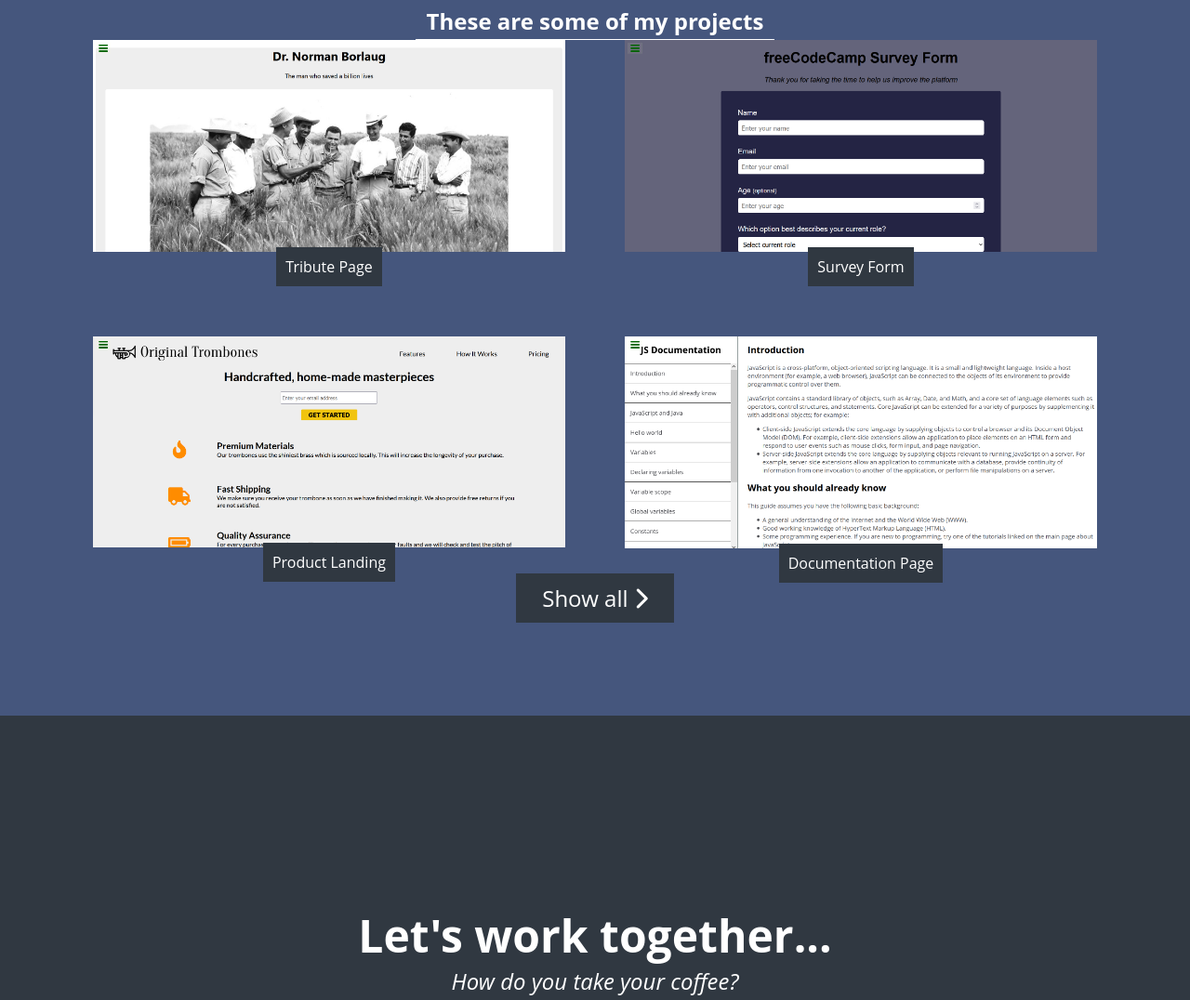
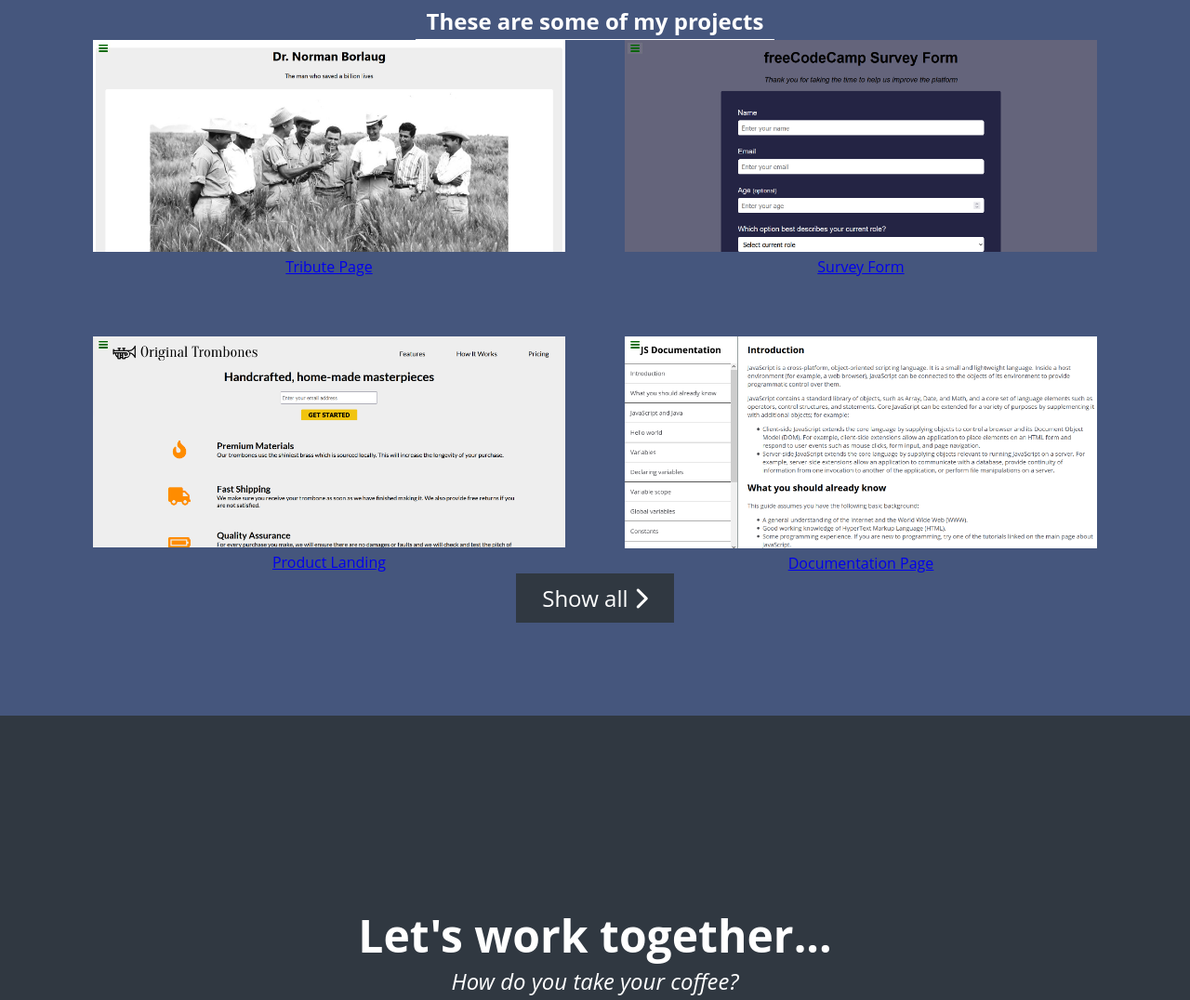
Before and after one commit to jgeng98/fcc-responsive-web-design-personal-portfolio, a plain HTML site: page index.html in a window 1280 px wide. Shown: the part 897-1973 px from the top of the page at 93% size. Drawn offline with Linux system fonts and the light colour scheme.

Commit message:
change project tiles

```diff
--- a/index.html
+++ b/index.html
@@ -37,13 +37,8 @@
                 src="/Resources/tribute-page.png"
                 alt="Screenshot of tribute page"
               />
+              <p>Tribute Page</p>
             </a>
-
-            <p class="project-desc">
-              <a target="_blank" href="https://codepen.io/jgeng98/full/JjNOLdr"
-                >Tribute Page</a
-              >
-            </p>
           </div>
 
           <div class="project-tile">
@@ -52,11 +47,9 @@
                 class="project-img"
                 src="/Resources/survey-form.png"
                 alt="Screenshot of survey form"
-            /></a>
-
-            <p class="project-desc">
-              <a href="https://codepen.io/jgeng98/full/rNmYEdw">Survey Form</a>
-            </p>
+              />
+              <p>Survey Form</p></a
+            >
           </div>
 
           <div class="project-tile">
@@ -65,13 +58,9 @@
                 class="project-img"
                 src="/Resources/product-landing.png"
                 alt="Screenshot of product landing"
-            /></a>
-
-            <p class="project-desc">
-              <a href="https://codepen.io/jgeng98/full/MWmrgaL"
-                >Product Landing</a
-              >
-            </p>
+              />
+              <p>Product Landing</p></a
+            >
           </div>
 
           <div class="project-tile">
@@ -80,13 +69,9 @@
                 class="project-img"
                 src="/Resources/documentation-page.png"
                 alt="Screenshot of documentation page"
-            /></a>
-
-            <p class="project-desc">
-              <a href="https://codepen.io/jgeng98/full/MWmrvgo"
-                >Documentation Page</a
-              >
-            </p>
+              />
+              <p>Documentation Page</p></a
+            >
           </div>
         </div>
 
```
